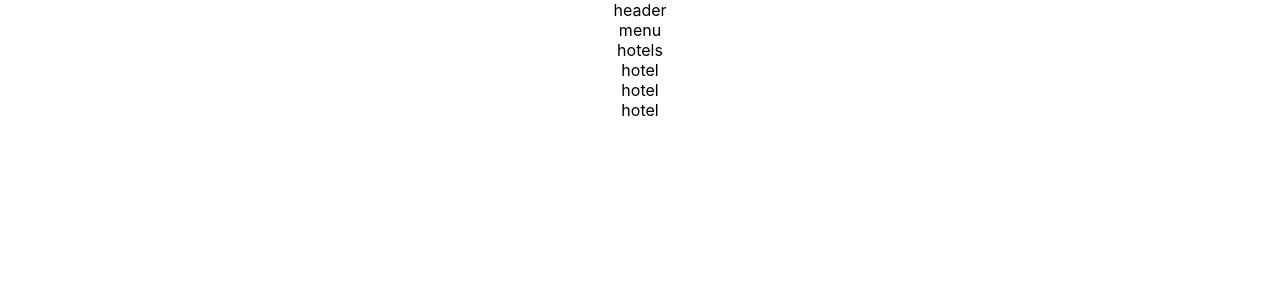
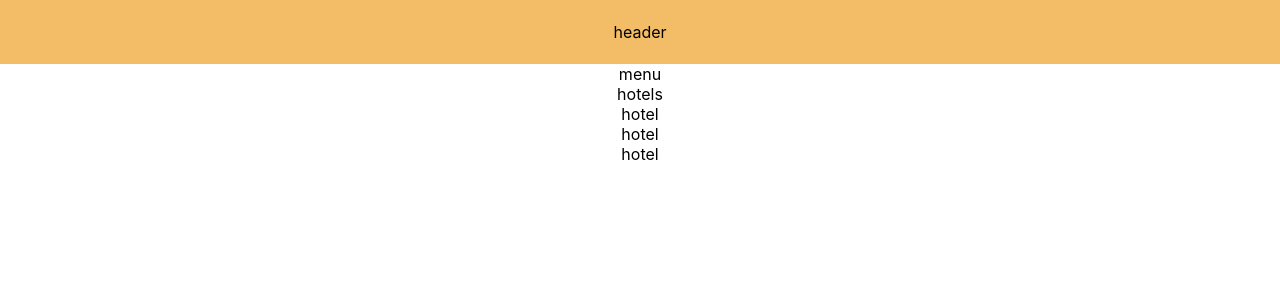
Before and after one commit to Xragez/first-react-app, a React (Create React App) app: page / in a window 1280 px wide. Shown: the top 300 px of the page. Built offline with nearby package versions, Linux system fonts and the light colour scheme.

Commit message:
Added Header.css

```diff
--- a/public/index.html
+++ b/public/index.html
@@ -24,7 +24,7 @@
       work correctly both with client-side routing and a non-root public URL.
       Learn how to configure a non-root public URL by running `npm run build`.
     -->
-    <title>React App</title>
+    <title>Noclegi</title>
   </head>
   <body>
     <noscript>You need to enable JavaScript to run this app.</noscript>
--- /dev/null
+++ b/src/components/Header/Header.css
@@ -0,0 +1,7 @@
+.site-header{
+    height: 4em;
+    background-color: #F3BD67;
+    display: flex;
+    justify-content: center;
+    align-items: center;
+}
--- a/src/components/Header/Header.js
+++ b/src/components/Header/Header.js
@@ -1,7 +1,12 @@
 import React from 'react';
+import './Header.css'
 
 function Header() {
-    return 'header';
+    return (
+        <header className="site-header">
+            header
+        </header>
+    );
 }
 
 export default Header;
```
